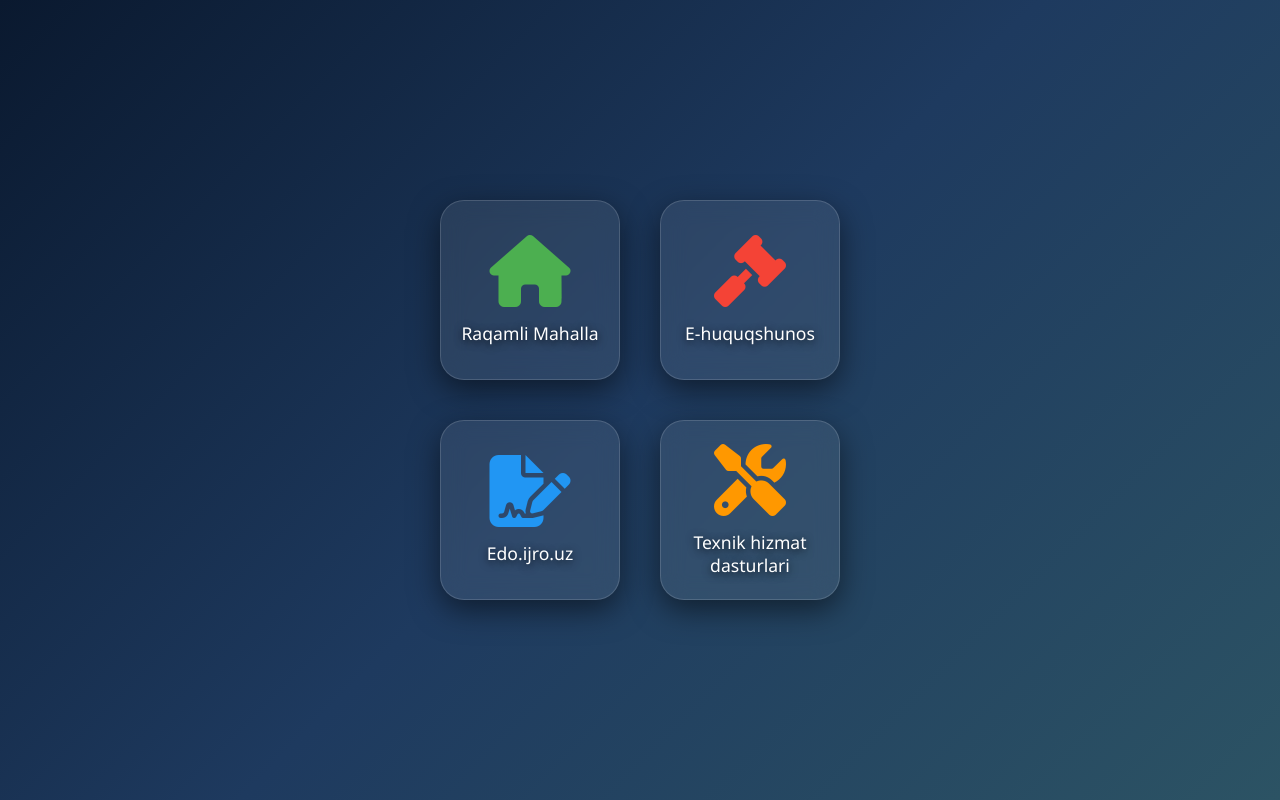
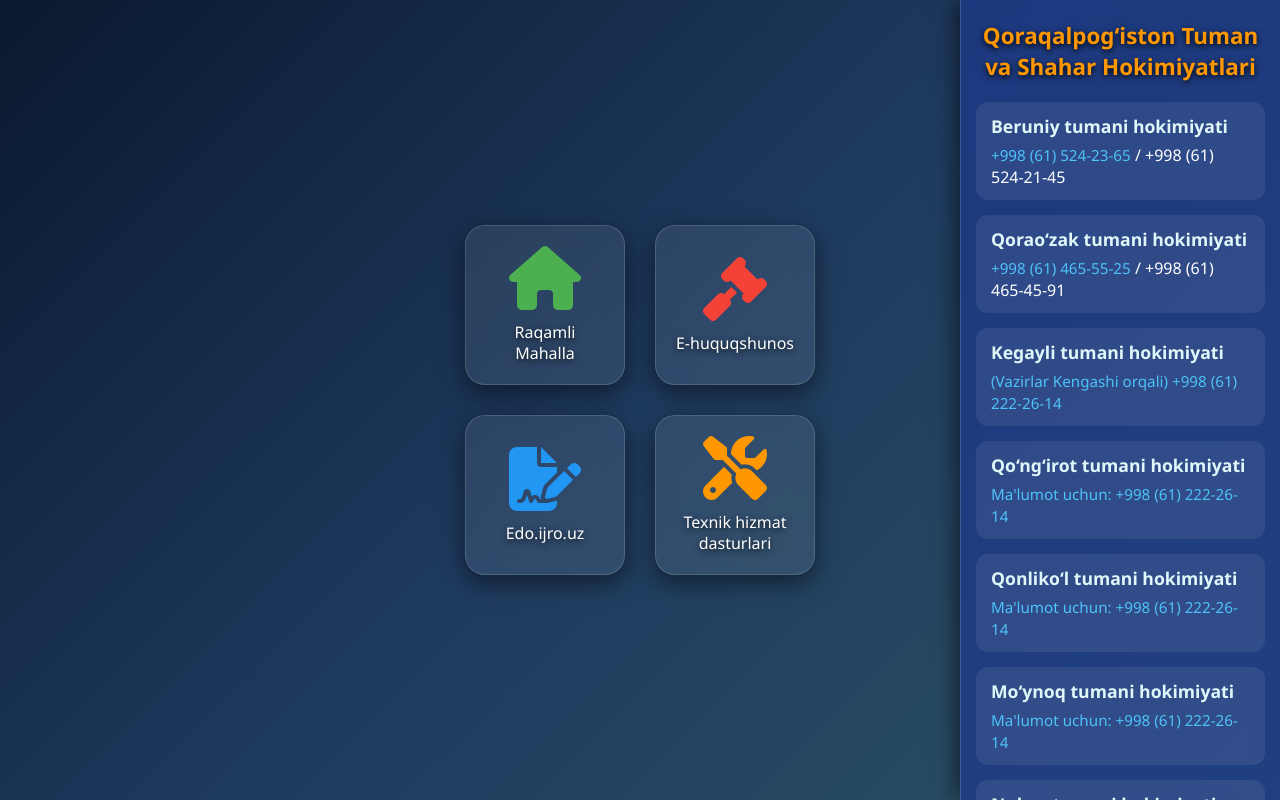
Before and after one commit to Abilkhayir/abilkair.github.io, a plain HTML site: page index.html in a window 1280 px wide. Drawn offline with Linux system fonts and the light colour scheme.

Commit message:
Enhance index.html with new layout and styles
Updated styles and added sidebar for district authorities.

```diff
--- a/index.html
+++ b/index.html
@@ -15,6 +15,7 @@
       overflow: hidden;
     }
 
+    /* Asosiy grid – markazda ikonlar */
     .center-grid {
       position: absolute;
       top: 50%;
@@ -22,14 +23,15 @@
       transform: translate(-50%, -50%);
       display: grid;
       grid-template-columns: repeat(2, 1fr);
-      gap: 40px;
-      max-width: 500px;
+      gap: 30px;
+      max-width: 90%;
       padding: 20px;
+      z-index: 1;
     }
 
     .icon {
-      width: 180px;
-      height: 180px;
+      width: 160px;
+      height: 160px;
       display: flex;
       flex-direction: column;
       align-items: center;
@@ -37,48 +39,117 @@
       text-align: center;
       cursor: pointer;
       transition: all 0.35s ease;
-      border-radius: 24px;
+      border-radius: 20px;
       background: rgba(255,255,255,0.08);
-      backdrop-filter: blur(12px);
+      backdrop-filter: blur(10px);
       border: 1px solid rgba(255,255,255,0.15);
-      box-shadow: 0 10px 30px rgba(0,0,0,0.5);
+      box-shadow: 0 8px 25px rgba(0,0,0,0.5);
+      padding: 15px;
     }
 
     .icon:hover {
-      transform: translateY(-12px) scale(1.08);
+      transform: translateY(-10px) scale(1.05);
       background: rgba(255,255,255,0.18);
-      box-shadow: 0 20px 50px rgba(0,0,0,0.7);
+      box-shadow: 0 15px 40px rgba(0,0,0,0.6);
     }
 
-    .icon i {
-      font-size: 4.5rem;
-      margin-bottom: 15px;
+    .icon i { font-size: 4rem; margin-bottom: 12px; }
+    .icon p { font-size: 1rem; line-height: 1.3; max-width: 120px; text-shadow: 0 2px 6px rgba(0,0,0,0.8); }
+
+    /* O'ng tarafdagi sidebar menu (tuman hokimiyatlari) */
+    .sidebar {
+      position: fixed;
+      top: 0;
+      right: 0;
+      width: 320px;
+      height: 100%;
+      background: rgba(30, 58, 138, 0.75); /* ko'k gradient fon */
+      backdrop-filter: blur(12px);
+      border-left: 1px solid rgba(255,255,255,0.15);
+      padding: 20px 15px;
+      overflow-y: auto;
+      z-index: 10;
+      box-shadow: -5px 0 20px rgba(0,0,0,0.5);
     }
 
-    .icon p {
+    .sidebar h2 {
+      text-align: center;
+      font-size: 1.4rem;
+      margin-bottom: 20px;
+      color: #ff9800;
+      text-shadow: 0 2px 6px black;
+    }
+
+    .district-list {
+      list-style: none;
+    }
+
+    .district-item {
+      margin-bottom: 15px;
+      padding: 12px 15px;
+      background: rgba(255,255,255,0.08);
+      border-radius: 12px;
+      transition: all 0.3s ease;
+    }
+
+    .district-item:hover {
+      background: rgba(255,255,255,0.18);
+      transform: translateX(-5px);
+    }
+
+    .district-item strong {
+      display: block;
       font-size: 1.1rem;
-      line-height: 1.3;
-      max-width: 140px;
-      text-shadow: 0 2px 8px rgba(0,0,0,0.8);
+      margin-bottom: 6px;
+      color: #e0f7fa;
+    }
+
+    .district-item a {
+      color: #4fc3f7;
+      text-decoration: none;
+      font-size: 0.95rem;
+    }
+
+    .district-item a:hover {
+      color: #81d4fa;
+      text-decoration: underline;
+    }
+
+    /* Mobil moslashuv – sidebar pastga tushadi */
+    @media (max-width: 1024px) {
+      .sidebar {
+        width: 100%;
+        height: auto;
+        position: relative;
+        border-left: none;
+        border-top: 1px solid rgba(255,255,255,0.15);
+        padding: 20px;
+        margin-top: 20px;
+      }
+
+      .center-grid {
+        position: relative;
+        top: auto;
+        left: auto;
+        transform: none;
+        margin: 40px auto;
+        padding: 20px;
+      }
+
+      body { overflow-y: auto; }
     }
 
     @media (max-width: 768px) {
-      .center-grid {
-        grid-template-columns: 1fr;
-        gap: 30px;
-      }
-      .icon {
-        width: 160px;
-        height: 160px;
-      }
-      .icon i { font-size: 4rem; }
+      .center-grid { grid-template-columns: 1fr; gap: 40px; }
+      .icon { width: 180px; height: 180px; }
+      .sidebar h2 { font-size: 1.3rem; }
     }
   </style>
 </head>
 <body>
 
+  <!-- Asosiy ikonlar grid -->
   <div class="center-grid">
-
     <div class="icon" onclick="window.location.href='raqamli-mahalla.html'">
       <i class="fas fa-home" style="color: #4caf50;"></i>
       <p>Raqamli Mahalla</p>
@@ -98,7 +169,77 @@
       <i class="fas fa-tools" style="color: #ff9800;"></i>
       <p>Texnik hizmat dasturlari</p>
     </div>
+  </div>
 
+  <!-- O'ng tarafdagi sidebar (tumanlar ro'yxati) -->
+  <div class="sidebar">
+    <h2>Qoraqalpog‘iston Tuman va Shahar Hokimiyatlari</h2>
+    <ul class="district-list">
+      <li class="district-item">
+        <strong>Beruniy tumani hokimiyati</strong>
+        <a href="tel:+998615242365">+998 (61) 524-23-65</a> / +998 (61) 524-21-45
+      </li>
+      <li class="district-item">
+        <strong>Qorao‘zak tumani hokimiyati</strong>
+        <a href="tel:+998614655525">+998 (61) 465-55-25</a> / +998 (61) 465-45-91
+      </li>
+      <li class="district-item">
+        <strong>Kegayli tumani hokimiyati</strong>
+        <a href="tel:+998612222614">(Vazirlar Kengashi orqali) +998 (61) 222-26-14</a>
+      </li>
+      <li class="district-item">
+        <strong>Qo‘ng‘irot tumani hokimiyati</strong>
+        <a href="tel:+998612222614">Ma'lumot uchun: +998 (61) 222-26-14</a>
+      </li>
+      <li class="district-item">
+        <strong>Qonliko‘l tumani hokimiyati</strong>
+        <a href="tel:+998612222614">Ma'lumot uchun: +998 (61) 222-26-14</a>
+      </li>
+      <li class="district-item">
+        <strong>Mo‘ynoq tumani hokimiyati</strong>
+        <a href="tel:+998612222614">Ma'lumot uchun: +998 (61) 222-26-14</a>
+      </li>
+      <li class="district-item">
+        <strong>Nukus tumani hokimiyati</strong>
+        <a href="tel:+998614243982">+998 (61) 424-39-82</a>
+      </li>
+      <li class="district-item">
+        <strong>Taxtako‘pir tumani hokimiyati</strong>
+        <a href="tel:+998612222614">Ma'lumot uchun: +998 (61) 222-26-14</a>
+      </li>
+      <li class="district-item">
+        <strong>To‘rtko‘l tumani hokimiyati</strong>
+        <a href="tel:+998612222614">Ma'lumot uchun: +998 (61) 222-26-14</a>
+      </li>
+      <li class="district-item">
+        <strong>Xo‘jayli tumani hokimiyati</strong>
+        <a href="tel:+998612222614">Ma'lumot uchun: +998 (61) 222-26-14</a>
+      </li>
+      <li class="district-item">
+        <strong>Chimboy tumani hokimiyati</strong>
+        <a href="tel:+998612222614">Ma'lumot uchun: +998 (61) 222-26-14</a>
+      </li>
+      <li class="district-item">
+        <strong>Shumanay tumani hokimiyati</strong>
+        <a href="tel:+998612222614">Ma'lumot uchun: +998 (61) 222-26-14</a>
+      </li>
+      <li class="district-item">
+        <strong>Ellikqal’a tumani hokimiyati</strong>
+        <a href="tel:+998612222614">Ma'lumot uchun: +998 (61) 222-26-14</a>
+      </li>
+      <li class="district-item">
+        <strong>Nukus shahar hokimiyati</strong>
+        <a href="tel:+998612229253">+998 (61) 222-92-53</a> / +998 (61) 222-47-70 / +998 (61) 222-25-39
+      </li>
+      <li class="district-item">
+        <strong>Taxiatosh tumani hokimiyati</strong>
+        <a href="tel:+998612222614">Ma'lumot uchun: +998 (61) 222-26-14</a>
+      </li>
+      <li class="district-item">
+        <strong>Bo‘zatov tumani hokimiyati</strong>
+        <a href="tel:+998612222614">Ma'lumot uchun: +998 (61) 222-26-14</a>
+      </li>
+    </ul>
   </div>
 
 </body>
```
